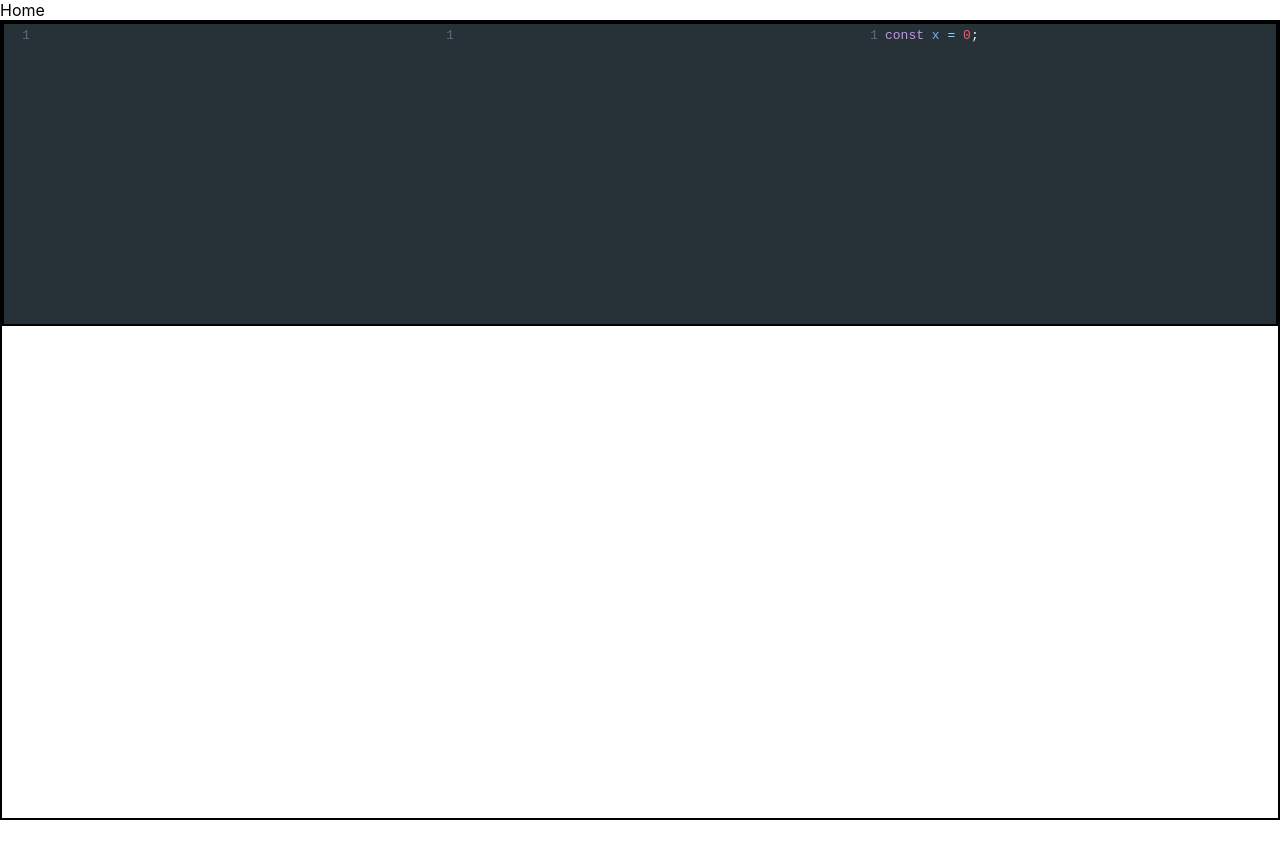
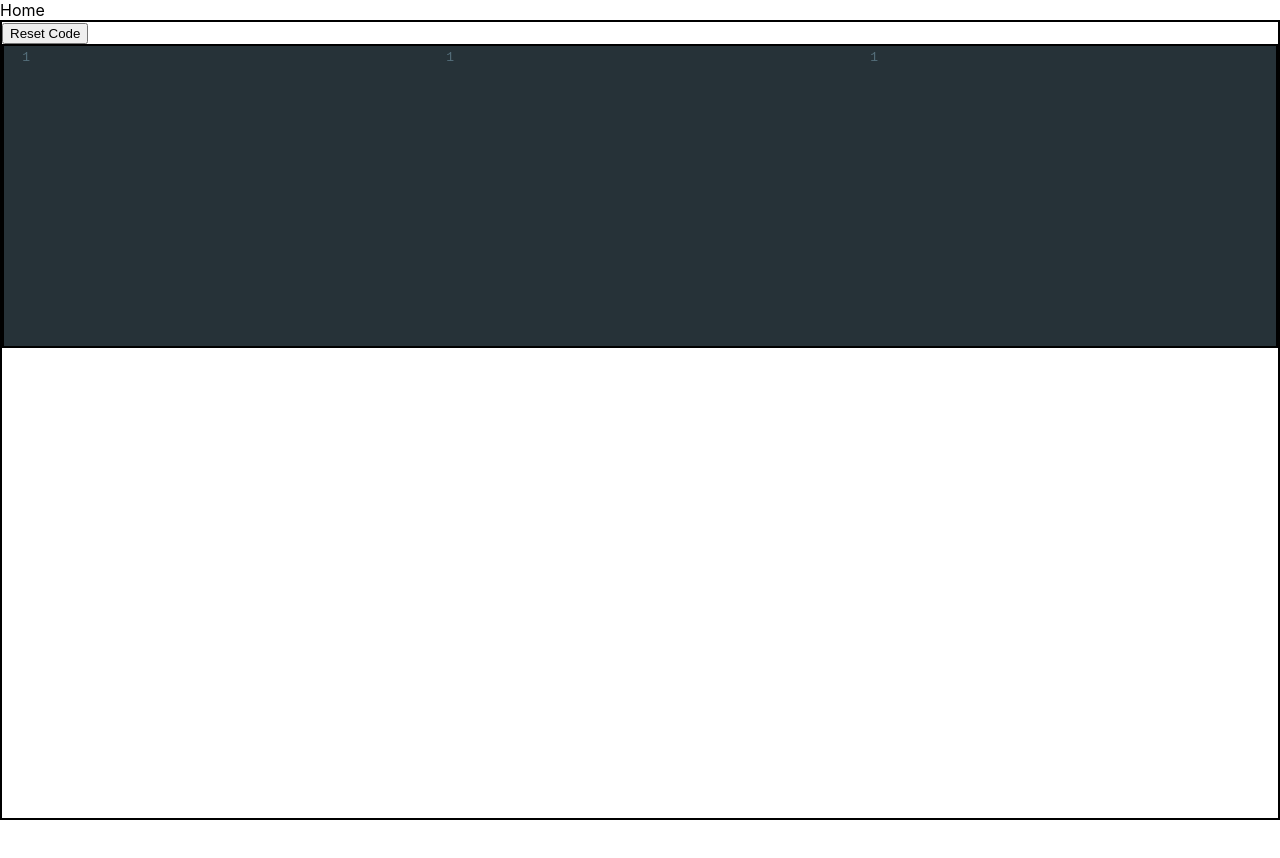
Before and after one commit to JoshuaHolloway/hobby, a Next.js app: page /dip/raw-js in a window 1280 px wide. Shown: the top 858 px of the page. Built offline with nearby package versions, Linux system fonts and the light colour scheme.

Commit message:
individual reset code for each module using the code editor

```diff
--- a/comps/code-editor/Code-Editor.js
+++ b/comps/code-editor/Code-Editor.js
@@ -1,24 +1,24 @@
 import { useState, useEffect } from 'react';
 import Editor from './Editor';
 import useLocalStorage from '../../code/hooks/useLocalStorage';
-import { resetJS, resetHTML, resetCSS } from './reset-code';
 
 // ==============================================
 
 export default function CodeEditor(props) {
   // --------------------------------------------
 
-  // const [mounted, setMounted] = useState(false);
-  // useEffect(() => {
-  //   setMounted(true);
-  //   return () => setMounted(false);
-  // }, []);
+  const { resetHTML, resetJS, resetCSS } = props.reset_code;
+  const resetCode = () => {
+    setHtml(resetHTML());
+    setJs(resetJS());
+    setCss(resetCSS());
+  };
 
   // --------------------------------------------
 
   const [html, setHtml] = useLocalStorage('html', '');
   const [css, setCss] = useLocalStorage('css', '');
-  const [js, setJs] = useLocalStorage('js', props?.init_js ?? '');
+  const [js, setJs] = useLocalStorage('js', '');
   const [srcDoc, setSrcDoc] = useState('');
 
   // --------------------------------------------
@@ -45,11 +45,14 @@ export default function CodeEditor(props) {
         height: '100vh',
       }}
     >
+      <button onClick={resetCode}>Reset Code</button>
+
       <div
         style={{
           display: 'grid',
           gridTemplateColumns: 'repeat(3, 1fr)',
           border: 'solid black 2px',
+          height: '50%vh',
         }}
       >
         <Editor language='xml' value={html} onChange={setHtml} />
--- a/comps/code-editor/reset-code.js
+++ /dev/null
@@ -1,70 +0,0 @@
-const init_js = `const clc = () => console.clear();
-clc();
-
-// ==============================================
-
-const onClick = (id, callback) => {
-	const elem = document.getElementById(id);
-    elem.addEventListener('click', callback);
-};
-
-// ==============================================
-
-function grayscale(imgData) {
-  const data = imgData.data;
-
-  for (let i = 0; i < data.length; i += 4) {
-    let avg = (data[i] + data[i + 1] + data[i + 2]) / 3;
-    data[i]     = avg; // red
-    data[i + 1] = avg; // green
-    data[i + 2] = avg; // blue
-  }
-  ctx.putImageData(imgData, 0, 0);
-}
-
-// ==============================================
-
-const img = new Image(); // Create new img element
-img.crossOrigin = "Anonymous";
-img.src = /* set image src path */
-  'https://upload.wikimedia.org/wikipedia/en/7/7d/Lenna_%28test_image%29.png';
-const canvas = document.getElementById('canvas');
-const ctx = canvas.getContext('2d');
-img.addEventListener(
- 'load', () => ctx.drawImage(img, 0, 0),
-  false
- );
-
-// ==============================================
-
-//document.querySelector('#button').addEventListener('click', f);
-onClick('button', () => {
-  const imgData = ctx.getImageData(0, 0, canvas.width, canvas.height);
-  console.log(imgData.data);
-  grayscale(imgData);
-});
-`;
-
-// ==============================================
-
-const init_html = `<canvas id="canvas" height="512px" width="512px"></canvas>
-
-<button id="button">Process Image</button>
-`;
-
-// ==============================================
-
-const init_css = `#canvas {
-  	border: solid black 4px;
-}
-`;
-
-// ==============================================
-
-const resetJS = () => init_js;
-const resetHTML = () => init_html;
-const resetCSS = () => init_css;
-
-// ==============================================
-
-export { resetJS, resetHTML, resetCSS };
--- a/pages/code-editor/index.js
+++ b/pages/code-editor/index.js
@@ -1,4 +1,5 @@
 import CodeEditor from '../../comps/code-editor/code-editor';
+import reset_code from './reset-code';
 
 // ==============================================
 
@@ -9,7 +10,7 @@ export default function CodeEditorPage() {
 
   return (
     <>
-      <CodeEditor />
+      <CodeEditor reset_code={reset_code} />
     </>
   );
 }
--- /dev/null
+++ b/pages/code-editor/reset-code.js
@@ -0,0 +1,31 @@
+const init_js = `console.log('reset!');
+`;
+
+// ==============================================
+
+const init_html = `<canvas id="canvas" height="512px" width="512px"></canvas>
+
+<button id="button">Process Image</button>
+`;
+
+// ==============================================
+
+const init_css = `#canvas {
+  	border: solid black 4px;
+}
+`;
+
+// ==============================================
+
+const resetJS = () => init_js;
+const resetHTML = () => init_html;
+const resetCSS = () => init_css;
+
+// ==============================================
+
+const reset_code = {
+  resetJS: resetJS,
+  resetHTML: resetHTML,
+  resetCSS: resetCSS,
+};
+export default reset_code;
--- a/pages/dip/raw-js/index.js
+++ b/pages/dip/raw-js/index.js
@@ -1,25 +1,16 @@
 import { useState, useEffect, useRef } from 'react';
 import Link from 'next/link';
 import CodeEditor from '../../../comps/code-editor/code-editor';
+import reset_code from './reset-code';
 
 // ==============================================
 
-export default function Home() {
-  // --------------------------------------------
-
-  // const [mounted, setMount] = useState(false);
-  // useEffect(() => {
-  //   setMount(true);
-  //   return () => setMount(false);
-  // }, []);
-
-  // --------------------------------------------
-
+export default function RawJSPage() {
   // --------------------------------------------
 
   return (
     <>
-      <CodeEditor init_js='const x = 0;' />
+      <CodeEditor reset_code={reset_code} />
     </>
   );
 }
--- a/pages/dip/raw-js/code.js
+++ b/pages/dip/raw-js/reset-code.js
@@ -1,11 +1,11 @@
-const clc = () => console.clear();
+const init_js = `const clc = () => console.clear();
 clc();
 
 // ==============================================
 
 const onClick = (id, callback) => {
-  const elem = document.querySelector(`#${id}`);
-  elem.addEventListener('click', callback);
+	const elem = document.getElementById(id);
+    elem.addEventListener('click', callback);
 };
 
 // ==============================================
@@ -15,7 +15,7 @@ function grayscale(imgData) {
 
   for (let i = 0; i < data.length; i += 4) {
     let avg = (data[i] + data[i + 1] + data[i + 2]) / 3;
-    data[i] = avg; // red
+    data[i]     = avg; // red
     data[i + 1] = avg; // green
     data[i + 2] = avg; // blue
   }
@@ -25,13 +25,15 @@ function grayscale(imgData) {
 // ==============================================
 
 const img = new Image(); // Create new img element
-img.crossOrigin = 'Anonymous';
-img.src =
-  /* set image src path */
+img.crossOrigin = "Anonymous";
+img.src = /* set image src path */
   'https://upload.wikimedia.org/wikipedia/en/7/7d/Lenna_%28test_image%29.png';
 const canvas = document.getElementById('canvas');
 const ctx = canvas.getContext('2d');
-img.addEventListener('load', () => ctx.drawImage(img, 0, 0), false);
+img.addEventListener(
+ 'load', () => ctx.drawImage(img, 0, 0),
+  false
+ );
 
 // ==============================================
 
@@ -41,3 +43,33 @@ onClick('button', () => {
   console.log(imgData.data);
   grayscale(imgData);
 });
+`;
+
+// ==============================================
+
+const init_html = `<canvas id="canvas" height="512px" width="512px"></canvas>
+
+<button id="button">Process Image</button>
+`;
+
+// ==============================================
+
+const init_css = `#canvas {
+  	border: solid black 4px;
+}
+`;
+
+// ==============================================
+
+const resetJS = () => init_js;
+const resetHTML = () => init_html;
+const resetCSS = () => init_css;
+
+// ==============================================
+
+const reset_code = {
+  resetJS: resetJS,
+  resetHTML: resetHTML,
+  resetCSS: resetCSS,
+};
+export default reset_code;
```
